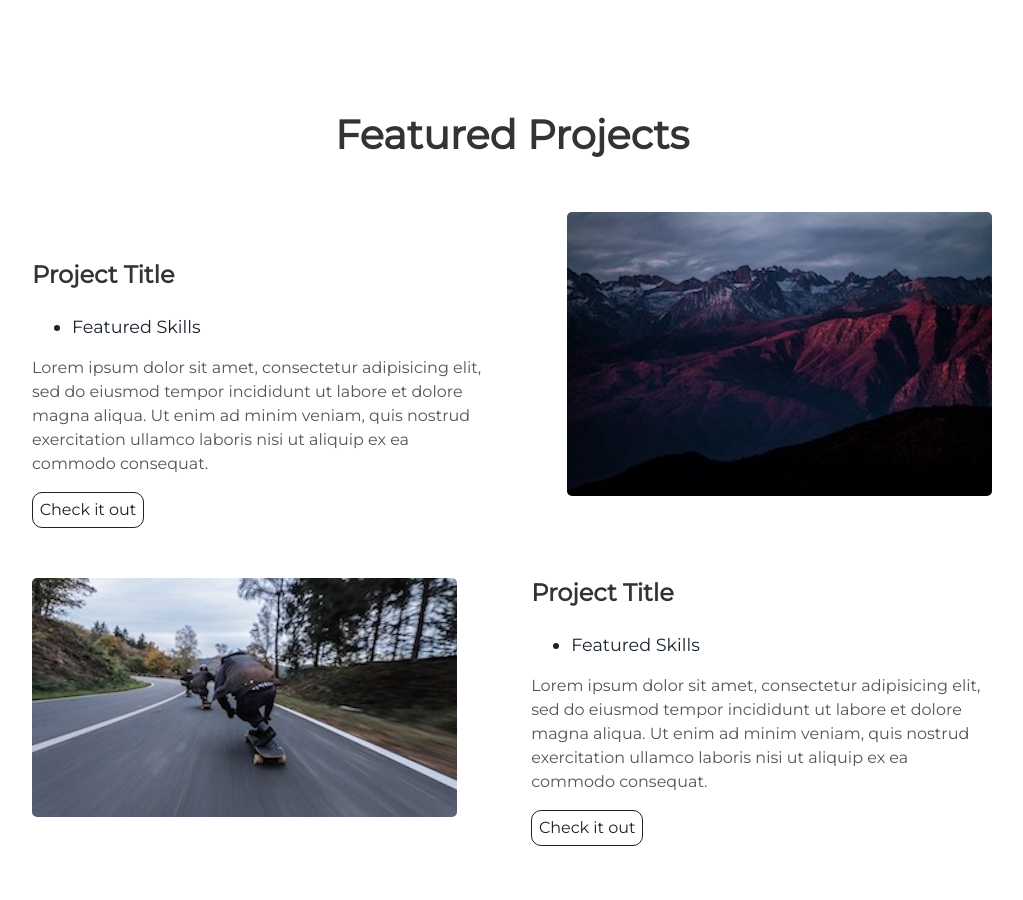
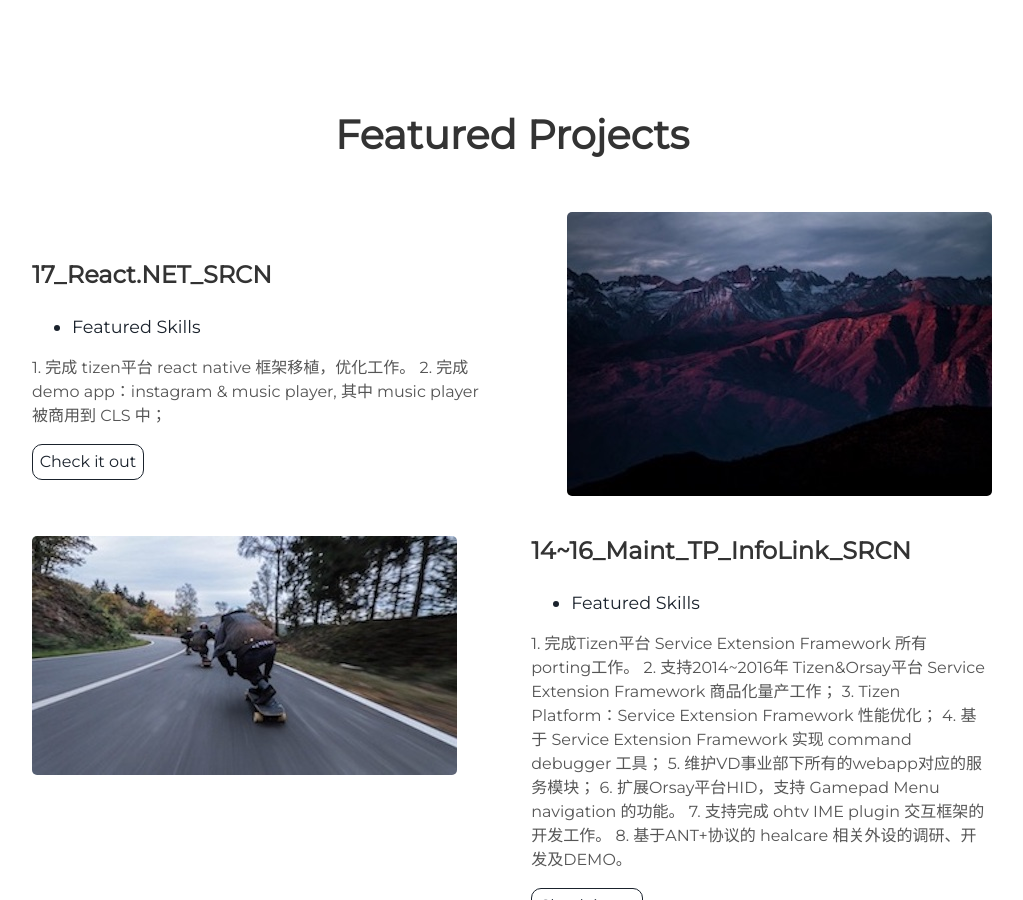
Before and after one commit to garinyang/profile, a Jekyll site: the page built from index.html, in a window 1280 px wide and 900 px high, scrolled down 1511 px. Shown: the whole window, without its empty margins (128-1151 px from the left). Built offline with Jekyll 4.4.1, drawn with Linux system fonts in a browser that asks for light colours; some of the changed text lies outside the part shown.

Commit message:
信息更新

```diff
--- a/_config.yml
+++ b/_config.yml
@@ -1,5 +1,5 @@
 # Site settings
-title: A blog about lorem ipsum dolor sit amet
+title: Garin's Blog
 description: A blog about lorem ipsum dolor sit amet
 # baseurl: "/particle" # the subpath of your site, e.g. /blog
 # url: "localhost:3000" # the base hostname & protocol for your site e.g. http://willianjusten.com.br
--- a/_includes/projects.html
+++ b/_includes/projects.html
@@ -6,11 +6,12 @@
     <img alt="mountains" src="{{ "/assets/img/mountains.jpg" | prepend: site.baseurl }}" />
   </div>
   <div class="contents">
-    <h3> Project Title </h3>
+    <h3> 17_React.NET_SRCN </h3>
     <ul>
       <li> Featured Skills</li>
     </ul>
-    <p>Lorem ipsum dolor sit amet, consectetur adipisicing elit, sed do eiusmod tempor incididunt ut labore et dolore magna aliqua. Ut enim ad minim veniam, quis nostrud exercitation ullamco laboris nisi ut aliquip ex ea commodo consequat.</p>
+    <p>1. 完成 tizen平台 react native 框架移植，优化工作。
+      2. 完成 demo app：instagram & music player, 其中 music player 被商用到 CLS 中；</p>
     <a class="project-link" href="#">Check it out</a>
   </div>
 </div>
@@ -19,11 +20,50 @@
     <img alt="mountains" src="{{ "/assets/img/skate.jpg" | prepend: site.baseurl }}" />
   </div>
   <div class="contents-right">
-    <h3> Project Title </h3>
+    <h3> 14~16_Maint_TP_InfoLink_SRCN </h3>
     <ul>
       <li> Featured Skills</li>
     </ul>
-    <p>Lorem ipsum dolor sit amet, consectetur adipisicing elit, sed do eiusmod tempor incididunt ut labore et dolore magna aliqua. Ut enim ad minim veniam, quis nostrud exercitation ullamco laboris nisi ut aliquip ex ea commodo consequat.</p>
+    <p>1. 完成Tizen平台 Service Extension Framework 所有porting工作。
+      2. 支持2014~2016年 Tizen&Orsay平台 Service Extension Framework 商品化量产工作；
+      3. Tizen Platform：Service Extension Framework 性能优化；
+      4. 基于 Service Extension Framework 实现 command debugger 工具；
+      5. 维护VD事业部下所有的webapp对应的服务模块；
+      6. 扩展Orsay平台HID，支持 Gamepad Menu navigation 的功能。
+      7. 支持完成 ohtv IME plugin 交互框架的开发工作。
+      8. 基于ANT+协议的 healcare 相关外设的调研、开发及DEMO。</p>
     <a class="project-link" href="#">Check it out</a>
   </div>
 </div>
+<div class="user-projects">
+  <div class="images-left">
+    <img alt="mountains" src="{{ "/assets/img/skate.jpg" | prepend: site.baseurl }}" />
+  </div>
+  <div class="contents-right">
+    <h3> 13_VI_Swordfish </h3>
+    <ul>
+      <li> Featured Skills</li>
+    </ul>
+    <p>1. 支持 非标准 healthcare protocol module 和 Device/Web API。
+      2. 开发 基于debug menu 的 SEF Command debugger 。
+      3. 优化 SEF 框架，提升性能和效率。
+      4. 移植 SEF / OCI 到 '14-year Smart TV SDK 5.0 。
+      5. 开发 WEMO Device Profile。</p>
+    <a class="project-link" href="#">Check it out</a>
+  </div>
+</div>
+<div class="user-projects">
+  <div class="images-left">
+    <img alt="mountains" src="{{ "/assets/img/skate.jpg" | prepend: site.baseurl }}" />
+  </div>
+  <div class="contents-right">
+    <h3> TCG华为 IPTV 终端中间件 </h3>
+    <ul>
+      <li> Featured Skills</li>
+    </ul>
+    <p>1.PVR模块中“录制任务冲突检测”优先级算法设计和编码。
+      2.DLNA模块中DMS和DMR主要特性开发
+      3. NAGRA CA鉴权的DVB本地录制、时移录制。</p>
+    <a class="project-link" href="#">Check it out</a>
+  </div>
+</div>
```
Also changed, not shown: particle.jpg.
